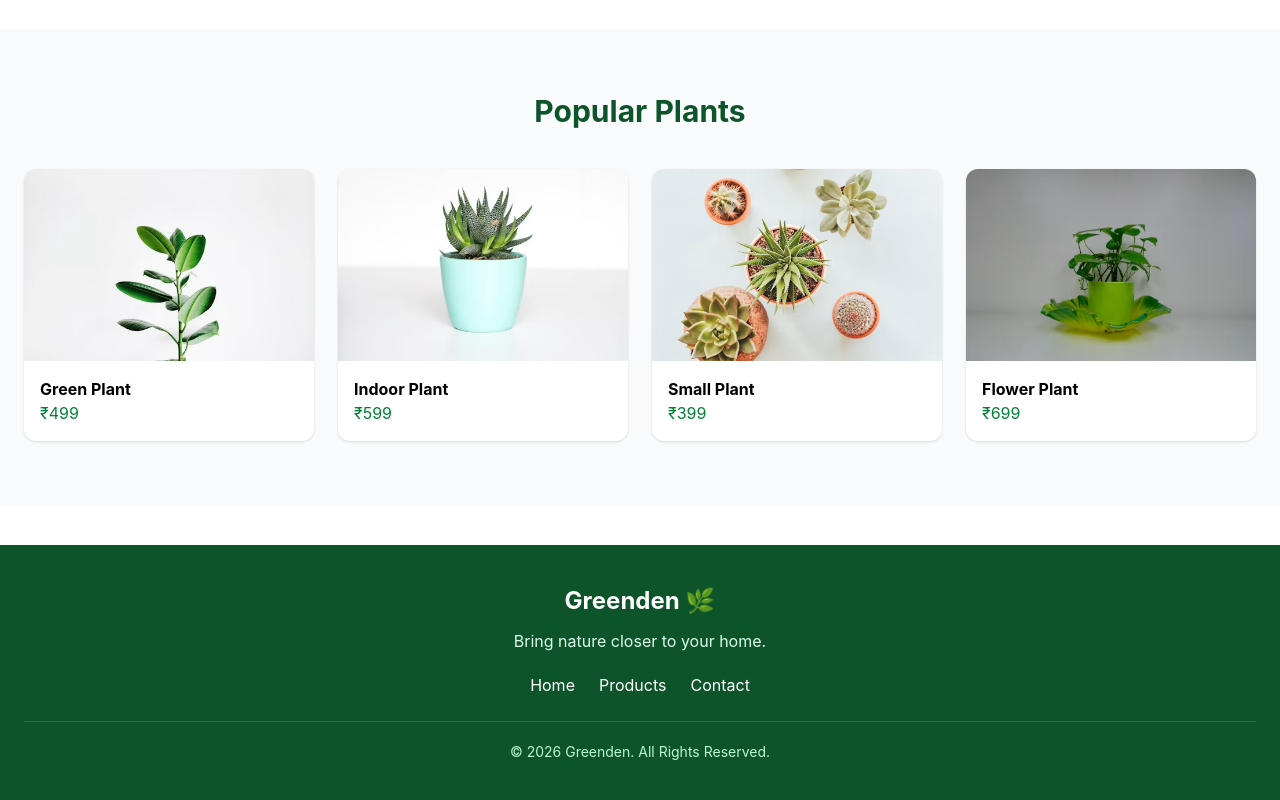
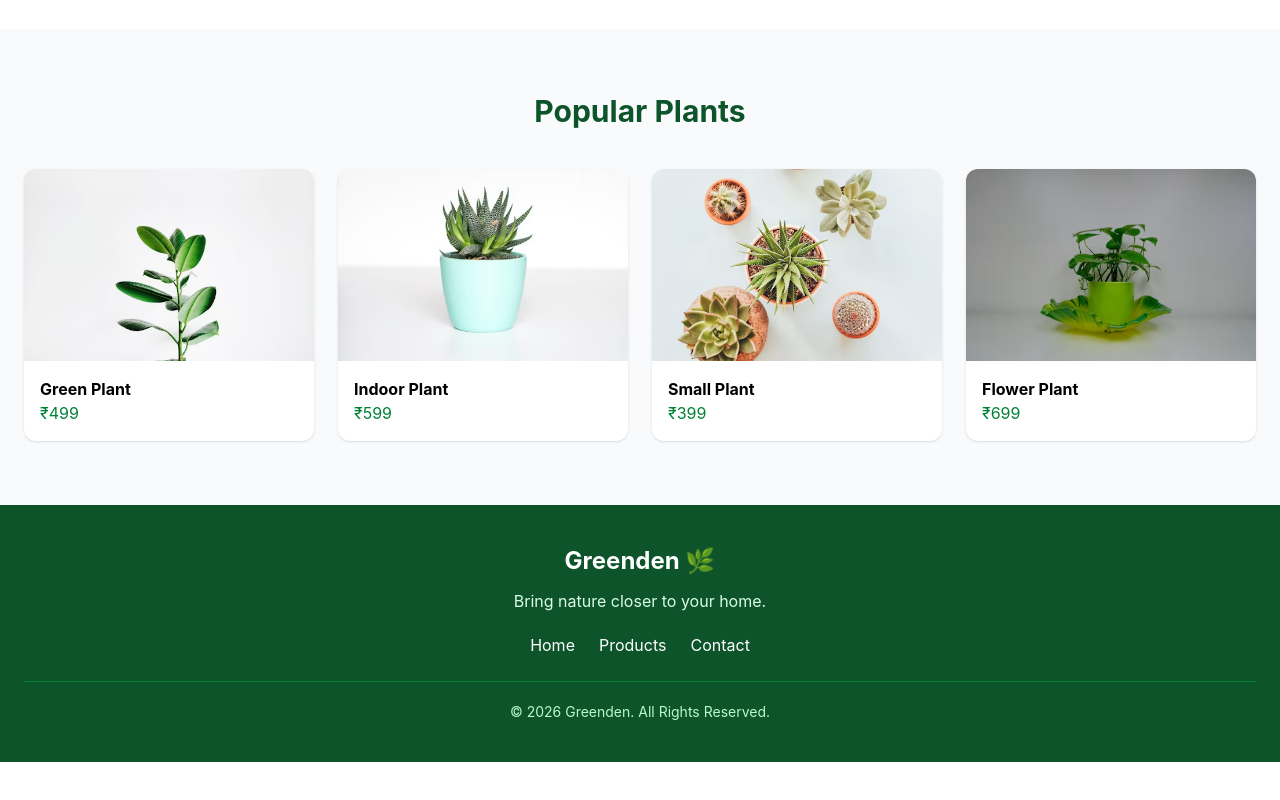
Before and after one commit to sivaraj-bit/Greenden_Web, a website: page index.html in a window 1280 px wide. Shown: the part 1145-1945 px from the top of the page. After the commit the page ends 1907 px from the top, so only its background shows below. Drawn offline with Linux system fonts and the light colour scheme.

Commit message:
uptated footer margin

```diff
--- a/index.html
+++ b/index.html
@@ -238,7 +238,7 @@
     </section>
 
    <!--Footer-->
-   <footer class="bg-green-900 text-white py-10 px-6 mt-10">
+   <footer class="bg-green-900 text-white py-10 px-6">
 
     <div class="max-w-7xl mx-auto text-center">
 
```
